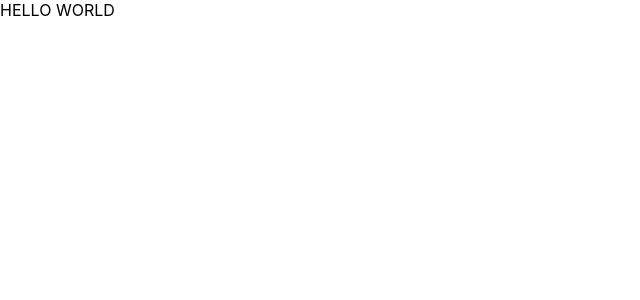
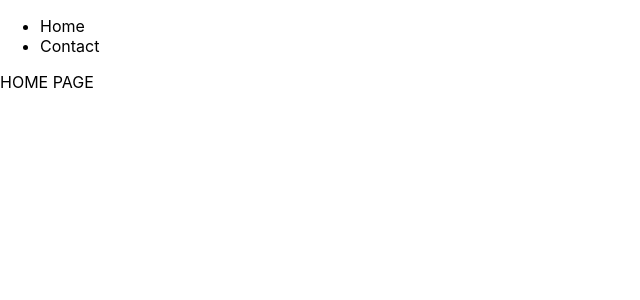
Before and after one commit to javierpb275/myshop, a React (Create React App) app in the folder client/: page / in a window 1280 px wide. Shown: the top 300 px of the page, without its empty margins (0-640 px from the left). Built offline with nearby package versions, Linux system fonts and the light colour scheme.

Commit message:
created layout and navigation bar components and home page. also made changes in docker-compose.dev and dockerfile.dev files fir the client service.

```diff
--- a/client/src/App.tsx
+++ b/client/src/App.tsx
@@ -1,5 +1,17 @@
+import { BrowserRouter, Route, Routes } from "react-router-dom";
+import LayoutComponent from "./components/layout/layout.component";
+import HomePage from "./pages/home/home.page";
+
 function App() {
-  return <div>HELLO WORLD</div>;
+  return (
+    <BrowserRouter>
+      <Routes>
+        <Route path="/" element={<LayoutComponent />}>
+          <Route index element={<HomePage />} />
+        </Route>
+      </Routes>
+    </BrowserRouter>
+  );
 }
 
 export default App;
--- /dev/null
+++ b/client/src/components/layout/layout.component.tsx
@@ -0,0 +1,18 @@
+import React from "react";
+import { Outlet } from "react-router-dom";
+import TopNavbarComponent from "../navbar/top-navigation-bar.component";
+
+export interface ILayoutComponentProps {}
+
+const LayoutComponent: React.FunctionComponent<ILayoutComponentProps> = (
+  props
+) => {
+  return (
+    <div>
+      <TopNavbarComponent />
+      <Outlet />
+    </div>
+  );
+};
+
+export default LayoutComponent;
--- /dev/null
+++ b/client/src/components/navbar/top-navigation-bar.component.tsx
@@ -0,0 +1,20 @@
+import React from "react";
+
+export interface ITopNavbarComponentProps {}
+
+const TopNavbarComponent: React.FunctionComponent<ITopNavbarComponentProps> = (
+  props
+) => {
+  return (
+    <header>
+      <nav>
+        <ul>
+          <li>Home</li>
+          <li>Contact</li>
+        </ul>
+      </nav>
+    </header>
+  );
+};
+
+export default TopNavbarComponent;
--- /dev/null
+++ b/client/src/pages/home/home.page.tsx
@@ -0,0 +1,9 @@
+import React from "react";
+
+export interface IHomePageProps {}
+
+const HomePage: React.FunctionComponent<IHomePageProps> = (props) => {
+  return <div>HOME PAGE</div>;
+};
+
+export default HomePage;
```
Also changed, not shown: client/src/components/navbar/vertical-navigation-bar.component.tsx (added, +20 -0 lines), 2 other files (tests, documents, lock files or other folders).
